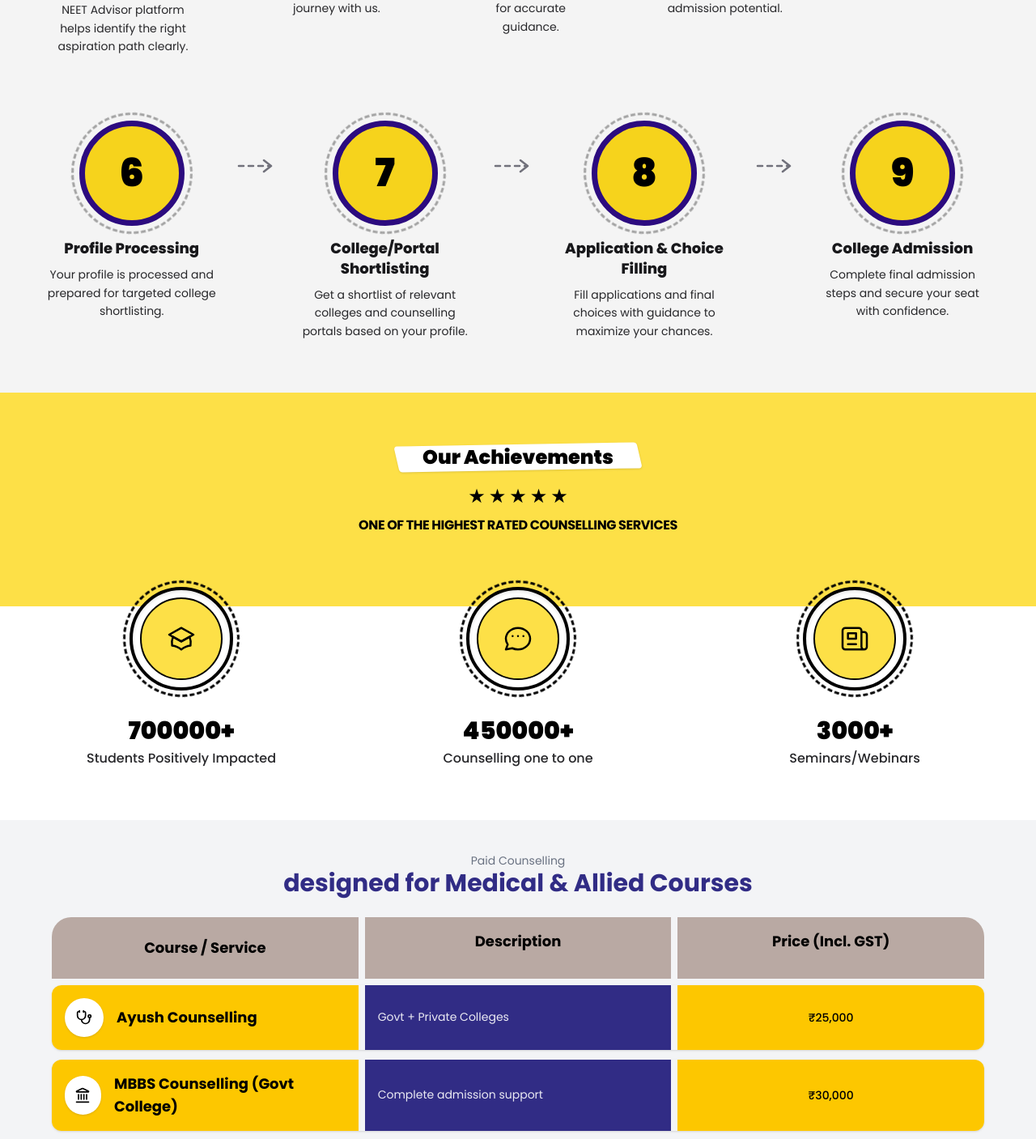
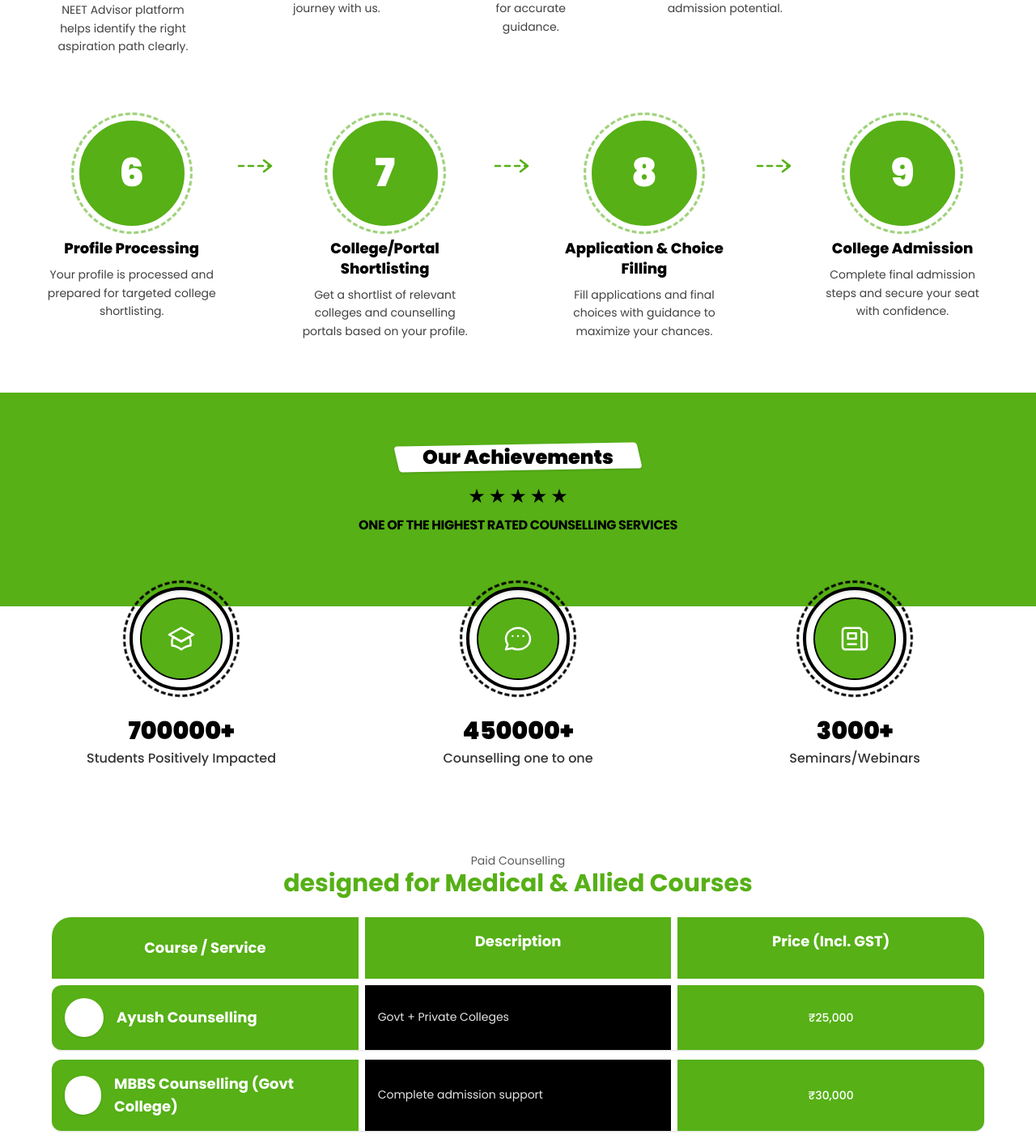
Before and after one commit to Devanshkulsh/careerkick-neet-advisor, a React (Vite) app: page / in a window 1280 px wide. Shown: the part 1322-2729 px from the top of the page at 81% size. Built offline with nearby package versions, Linux system fonts and the light colour scheme.

Commit message:
feat: Update color scheme to enhance UI consistency across components

```diff
--- a/src/components/AchievementSection.tsx
+++ b/src/components/AchievementSection.tsx
@@ -38,7 +38,7 @@ const AchievementSection = () => {
   return (
     <section className="relative w-full overflow-hidden">
       <div className="absolute inset-0 flex flex-col">
-        <div className="h-1/2 w-full bg-[#FDE047]" />
+        <div className="h-1/2 w-full bg-[#56b016]" />
         <div className="h-1/2 w-full bg-white" />
       </div>
 
@@ -76,14 +76,14 @@ const AchievementSection = () => {
                 />
 
                 <div className="relative flex h-32 w-32 items-center justify-center overflow-hidden rounded-full border-4 border-black bg-white shadow-[inset_0_2px_4px_rgba(0,0,0,0.1)]">
-                  <div className="flex h-[85%] w-[85%] items-center justify-center rounded-full border-2 border-black bg-[#FDE047] text-black transition-colors duration-500 group-hover:bg-[#2D1B69] group-hover:text-white">
+                  <div className="flex h-[85%] w-[85%] items-center justify-center rounded-full border-2 border-black bg-[#56b016] text-white transition-colors duration-500 group-hover:bg-black group-hover:text-white">
                     {item.icon}
                   </div>
                 </div>
               </div>
 
               <h3 className="mb-1 text-3xl font-black text-black">{item.value}</h3>
-              <p className="text-sm font-medium text-zinc-800 md:text-base">{item.label}</p>
+              <p className="text-sm font-medium text-black/80 md:text-base">{item.label}</p>
             </motion.div>
           ))}
         </div>
--- a/src/components/NeetGuideTable.tsx
+++ b/src/components/NeetGuideTable.tsx
@@ -42,15 +42,15 @@ const data: Row[] = [
 
 export default function NeetGuideTable() {
   return (
-    <section className="w-full bg-gray-100 py-10 px-4">
+    <section className="w-full bg-white py-10 px-4">
       <div className="max-w-6xl mx-auto">
         {/* Heading */}
         <div className="text-center mb-6">
           {/* <p className="text-gray-500 text-sm">
             An innovative guide exclusively
           </p> */}
-          <p className="text-gray-500 text-sm">Paid Counselling</p>
-          <h2 className="text-3xl font-bold text-indigo-900">
+          <p className="text-black/65 text-sm">Paid Counselling</p>
+          <h2 className="text-3xl font-bold text-[#56b016]">
             designed for Medical & Allied Courses
           </h2>
         </div>
@@ -59,14 +59,14 @@ export default function NeetGuideTable() {
           <div className="min-w-180">
             {/* Top Header */}
             <div className="grid grid-cols-3 gap-2 mb-2">
-              <div className="bg-[#b9a9a3] rounded-tl-3xl py-6 text-center font-bold text-lg">
+              <div className="rounded-tl-3xl bg-[#56b016] py-6 text-center font-bold text-lg text-white">
                 Course / Service
               </div>
 
-              <div className="bg-[#b9a9a3] py-4 text-center">
+              <div className="bg-[#56b016] py-4 text-center text-white">
                 <p className="font-bold text-lg">Description</p>
               </div>
-              <div className="bg-[#b9a9a3] rounded-tr-3xl py-4 text-center">
+              <div className="rounded-tr-3xl bg-[#56b016] py-4 text-center text-white">
                 <p className="font-bold text-lg">Price (Incl. GST)</p>
               </div>
             </div>
@@ -79,7 +79,7 @@ export default function NeetGuideTable() {
                   className="grid grid-cols-3 gap-2 rounded-xl overflow-hidden shadow-sm"
                 >
                   {/* Left Section */}
-                  <div className="bg-yellow-400 flex items-center gap-4 p-4">
+                  <div className="flex items-center gap-4 bg-[#56b016] p-4 text-white">
                     <div className="w-12 h-12 flex items-center justify-center rounded-full bg-white shadow">
                       {item.icon}
                     </div>
@@ -90,14 +90,14 @@ export default function NeetGuideTable() {
                   </div>
 
                   {/* Middle */}
-                  <div className="bg-indigo-900 text-white flex flex-col justify-center gap-2 p-4">
+                  <div className="flex flex-col justify-center gap-2 bg-black p-4 text-white">
                     <p className="text-sm leading-relaxed text-white/90">
                       {item.description}
                     </p>
                   </div>
 
                   {/* Right */}
-                  <div className="bg-yellow-400 flex items-center justify-center text-center font-medium p-4">
+                  <div className="flex items-center justify-center bg-[#56b016] p-4 text-center font-medium text-white">
                     <span className="text-sm">{item.price}</span>
                   </div>
                 </div>
--- a/src/components/Stepper.tsx
+++ b/src/components/Stepper.tsx
@@ -64,17 +64,17 @@ const steps: Step[] = [
 function StepCircle({ step }: { step: Step }) {
   return (
     <article className="relative rounded-2xl  px-4 pb-6 pt-6 text-center">
-      <div className="mx-auto mb-4 flex h-32.5 w-32.5 items-center justify-center rounded-full border-[7px] border-[#2c0b7f] bg-[#f6d31c]">
+      <div className="mx-auto mb-4 flex h-32.5 w-32.5 items-center justify-center rounded-full border-[7px] border-[#56b016] bg-[#56b016]">
         <motion.div
-          className="absolute h-37.5 w-37.5 rounded-full border-[3px] border-dashed border-[#a3a3a3] will-change-transform"
+          className="absolute h-37.5 w-37.5 rounded-full border-[3px] border-dashed border-[#56b016]/60 will-change-transform"
           animate={{ rotate: [0, 360] }}
           transition={{ repeat: Infinity, repeatType: 'loop', duration: 8, ease: 'linear' }}
         />
-        <span className="relative text-5xl font-black text-black">{step.id}</span>
+        <span className="relative text-5xl font-black text-white">{step.id}</span>
       </div>
 
-      <h3 className="mb-2 text-lg font-extrabold leading-snug text-zinc-900">{step.title}</h3>
-      <p className="mx-auto max-w-60 text-sm leading-relaxed text-zinc-800">{step.description}</p>
+      <h3 className="mb-2 text-lg font-extrabold leading-snug text-black">{step.title}</h3>
+      <p className="mx-auto max-w-60 text-sm leading-relaxed text-black/75">{step.description}</p>
     </article>
   );
 }
@@ -82,7 +82,7 @@ function StepCircle({ step }: { step: Step }) {
 function DirectionArrow() {
   return (
     <svg
-      className="mt-16 h-8 w-12 shrink-0 text-zinc-500"
+      className="mt-16 h-8 w-12 shrink-0 text-[#56b016]"
       viewBox="0 0 48 24"
       fill="none"
       xmlns="http://www.w3.org/2000/svg"
@@ -111,7 +111,7 @@ export default function Stepper() {
   const secondRow = steps.slice(5);
 
   return (
-    <section className="bg-[#f4f4f4] px-4 py-10 sm:px-6 lg:px-10">
+    <section className="bg-white px-4 py-10 sm:px-6 lg:px-10">
 <ReusableHeading
   title="Our Course Workflow"
   subtitle="Shaping, Sprint, Iterations, Release"
--- a/src/index.css
+++ b/src/index.css
@@ -35,50 +35,50 @@
   :root {
   /* Base (LIGHT THEME) */
   --background: 0 0% 100%;
-  --foreground: 222 22% 15%; /* charcoal text */
+  --foreground: 0 0% 0%;
 
   /* Cards / Surfaces */
   --card: 0 0% 100%;
-  --card-foreground: 222 47% 11%;
+  --card-foreground: 0 0% 0%;
 
   --popover: 0 0% 100%;
-  --popover-foreground: 222 47% 11%;
+  --popover-foreground: 0 0% 0%;
 
   /* Primary (CareerKick green) */
-  --primary: 95 70% 40%;
+  --primary: 91 77% 39%;
   --primary-foreground: 0 0% 100%;
 
-  /* Secondary (soft green surfaces) */
-  --secondary: 95 30% 96%;
-  --secondary-foreground: 222 22% 15%;
+  /* Secondary */
+  --secondary: 0 0% 100%;
+  --secondary-foreground: 0 0% 0%;
 
   /* Muted */
-  --muted: 95 20% 95%;
-  --muted-foreground: 220 9% 40%;
+  --muted: 90 50% 97%;
+  --muted-foreground: 0 0% 25%;
 
-  /* Accent (lighter brand green) */
-  --accent: 105 55% 45%;
-  --accent-foreground: 0 0% 100%;
+  /* Accent (highlight yellow) */
+  --accent: 48 97% 55%;
+  --accent-foreground: 0 0% 0%;
 
   /* Danger */
   --destructive: 0 84% 60%;
   --destructive-foreground: 0 0% 100%;
 
   /* Borders / Inputs */
-  --border: 95 15% 90%;
-  --input: 95 15% 90%;
-  --ring: 95 70% 40%;
+  --border: 91 35% 82%;
+  --input: 91 35% 82%;
+  --ring: 91 77% 39%;
 
   /* Radius */
   --radius: 0.75rem;
 
   /* Effects (adjusted for light bg) */
-  --neon-glow: 0 0 20px hsl(95 70% 40% / 0.2), 0 0 40px hsl(95 70% 40% / 0.12);
-  --neon-glow-strong: 0 0 30px hsl(95 70% 40% / 0.3), 0 0 60px hsl(95 70% 40% / 0.18);
+  --neon-glow: 0 0 20px hsl(91 77% 39% / 0.2), 0 0 40px hsl(91 77% 39% / 0.12);
+  --neon-glow-strong: 0 0 30px hsl(91 77% 39% / 0.3), 0 0 60px hsl(91 77% 39% / 0.18);
 
   /* Glass (LIGHT VERSION) */
   --glass-bg: hsl(0 0% 100% / 0.78);
-  --glass-border: hsl(220 10% 10% / 0.08);
+  --glass-border: hsl(91 77% 39% / 0.2);
   --glass-bg-hover: hsl(0 0% 100% / 0.92);
 }
 
@@ -160,7 +160,7 @@
   }
 
   .text-glow {
-    text-shadow: 0 0 18px hsl(95 70% 40% / 0.35);
+    text-shadow: 0 0 18px hsl(91 77% 39% / 0.35);
   }
 
   .noise-overlay::after {
@@ -175,9 +175,9 @@
 
   .gradient-mesh {
     background:
-      radial-gradient(ellipse 60% 50% at 12% 35%, hsl(95 70% 40% / 0.08) 0%, transparent 70%),
-      radial-gradient(ellipse 45% 60% at 85% 20%, hsl(105 55% 45% / 0.06) 0%, transparent 60%),
-      radial-gradient(ellipse 50% 40% at 50% 85%, hsl(88 60% 52% / 0.05) 0%, transparent 60%);
+      radial-gradient(ellipse 60% 50% at 12% 35%, hsl(91 77% 39% / 0.08) 0%, transparent 70%),
+      radial-gradient(ellipse 45% 60% at 85% 20%, hsl(48 97% 55% / 0.08) 0%, transparent 60%),
+      radial-gradient(ellipse 50% 40% at 50% 85%, hsl(91 77% 39% / 0.05) 0%, transparent 60%);
   }
 
   .marquee {
@@ -190,7 +190,7 @@
   }
 
   .counter-glow {
-    text-shadow: 0 0 40px hsl(71 89% 52% / 0.6), 0 0 80px hsl(71 89% 52% / 0.3);
+    text-shadow: 0 0 40px hsl(48 97% 55% / 0.6), 0 0 80px hsl(48 97% 55% / 0.3);
   }
 }
 
--- a/src/shared/ReusableHeading.tsx
+++ b/src/shared/ReusableHeading.tsx
@@ -27,7 +27,7 @@ export const ReusableHeading = ({
                L295,55
                C260,50 200,60 150,55
                C100,50 50,60 5,55 Z"
-            fill="#FACC15" // Tailwind yellow-400
+            fill="#56b016"
           />
         </svg>
 
@@ -38,7 +38,7 @@ export const ReusableHeading = ({
       </div>
 
       {subtitle && (
-        <p className={`mt-2 text-gray-700 text-md md:text-lg ${subtitleClass}`}>
+        <p className={`mt-2 text-black/70 text-md md:text-lg ${subtitleClass}`}>
           {subtitle}
         </p>
       )}
```
Also changed, not shown: src/components/ContactSection.tsx (+24 -24 lines).
